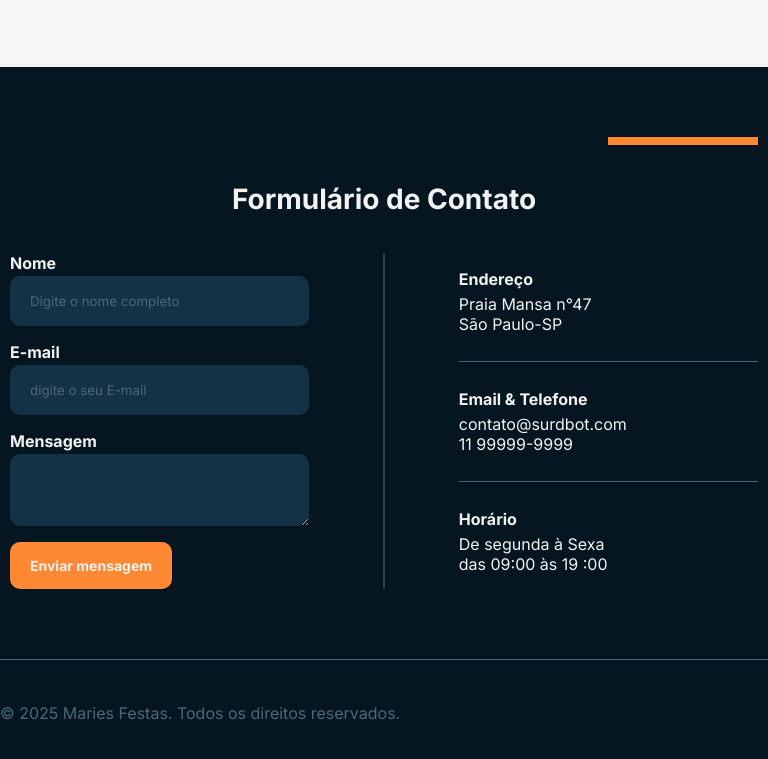
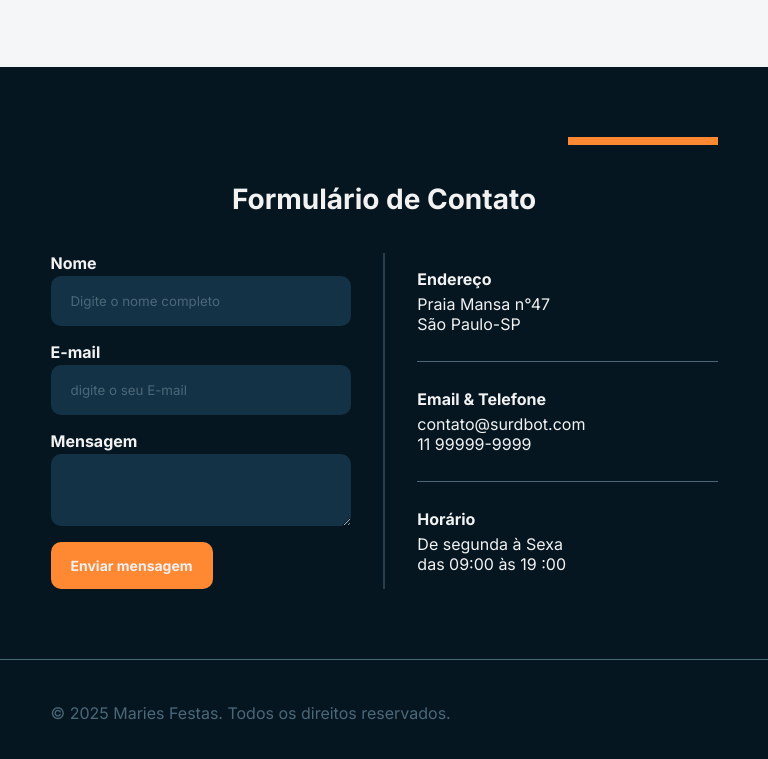
Before and after one commit to vinicius-pereira-souza/web-standards-maries-festas-pti, a plain HTML site: page index.html in a window 768 px wide. Shown: the part 2418-3177 px from the top of the page. Drawn offline with Linux system fonts and the light colour scheme.

Commit message:
style: contact section for tablet screen styled

```diff
--- a/src/css/styles.css
+++ b/src/css/styles.css
@@ -431,4 +431,20 @@ footer div {
   #vantagens ul li:not(:last-of-type) {
     margin-bottom: 24px;
   }
+
+  #contato > div {
+    max-width: 667px;
+  }
+
+  .contato-container > div:nth-child(1) {
+    padding-right: 5%;
+  }
+
+  .contato-container > div:nth-child(2) {
+    padding-left: 5%;
+  }
+
+  footer div {
+    max-width: 667px;
+  }
 }
```
